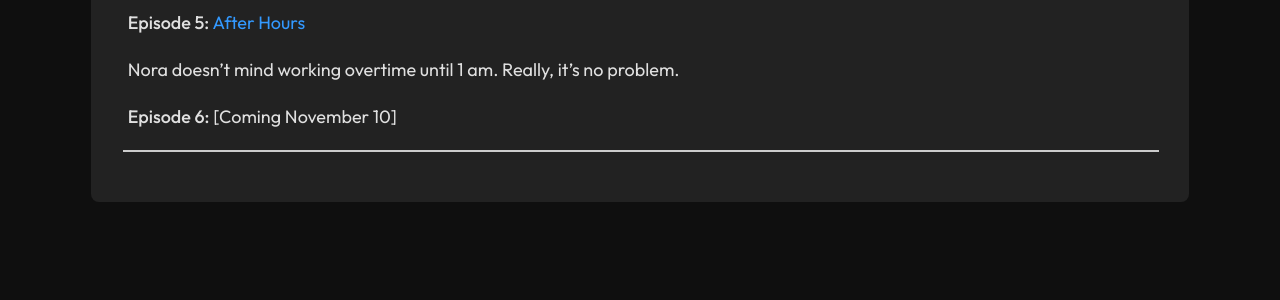
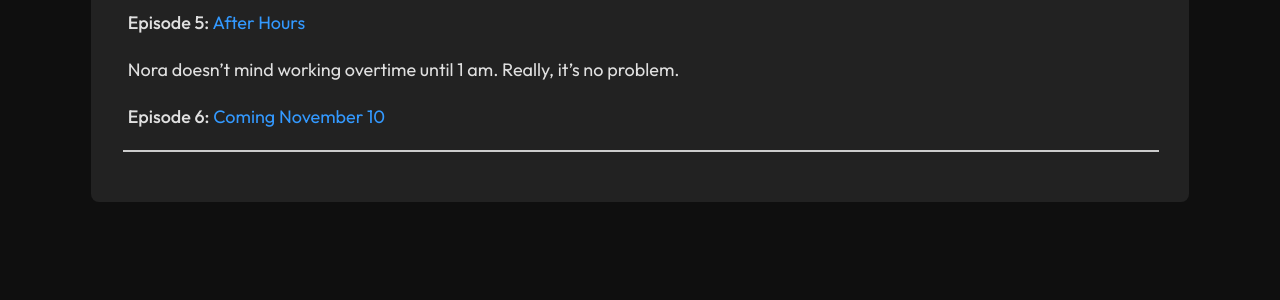
Before and after one commit to drizzleberry/drizzleberry.github.io, a Jekyll site: the page built from index.md, in a window 1280 px wide. Shown: the part 1102-1402 px from the top of the page. Built offline with Jekyll 4.4.1, drawn with Linux system fonts in a browser that asks for light colours.

```diff
--- a/index.md
+++ b/index.md
@@ -24,4 +24,4 @@ Jamie takes study of #847 into her own hands, while Marty faces the reality of N
 
 Nora doesn't mind working overtime until 1 am. Really, it's no problem.
 
-**Episode 6:** [Coming November 10]
+**Episode 6:** [Coming November 10](/)
```
